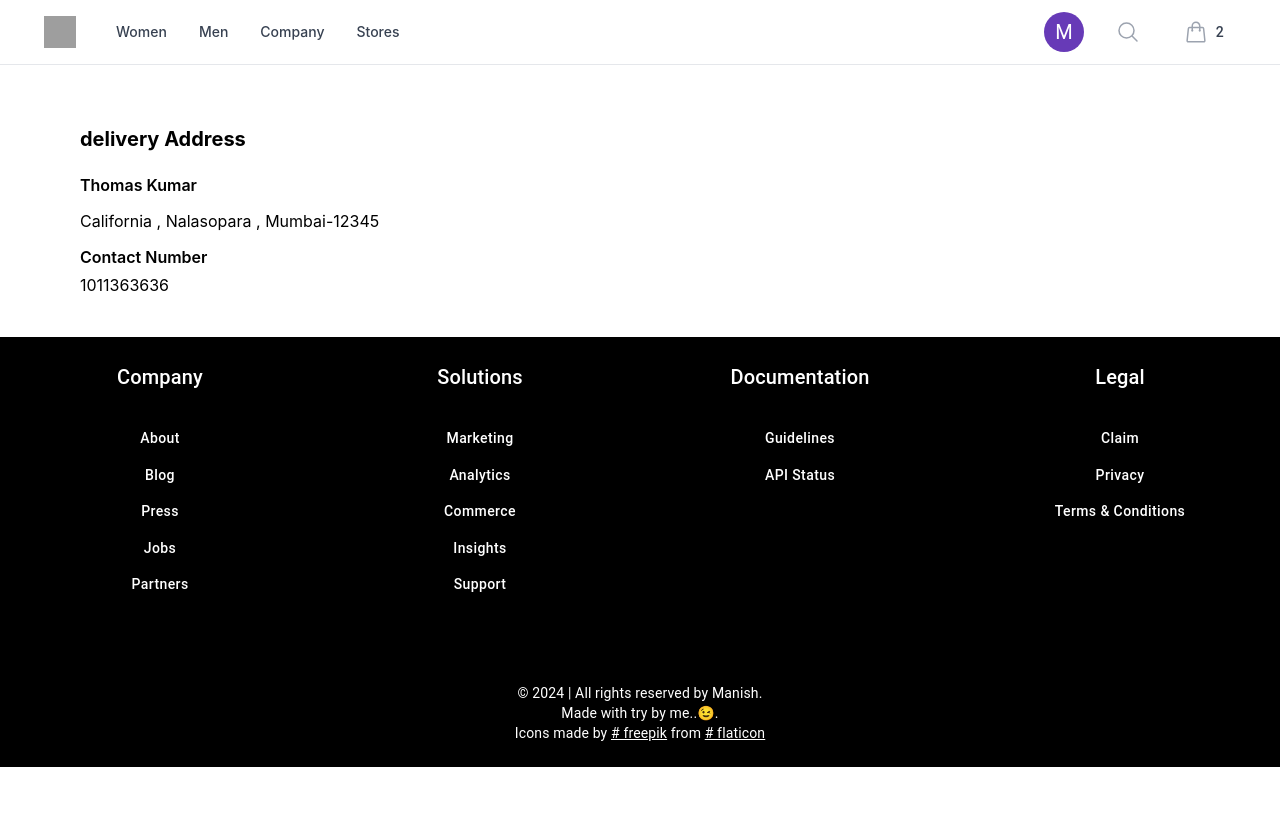
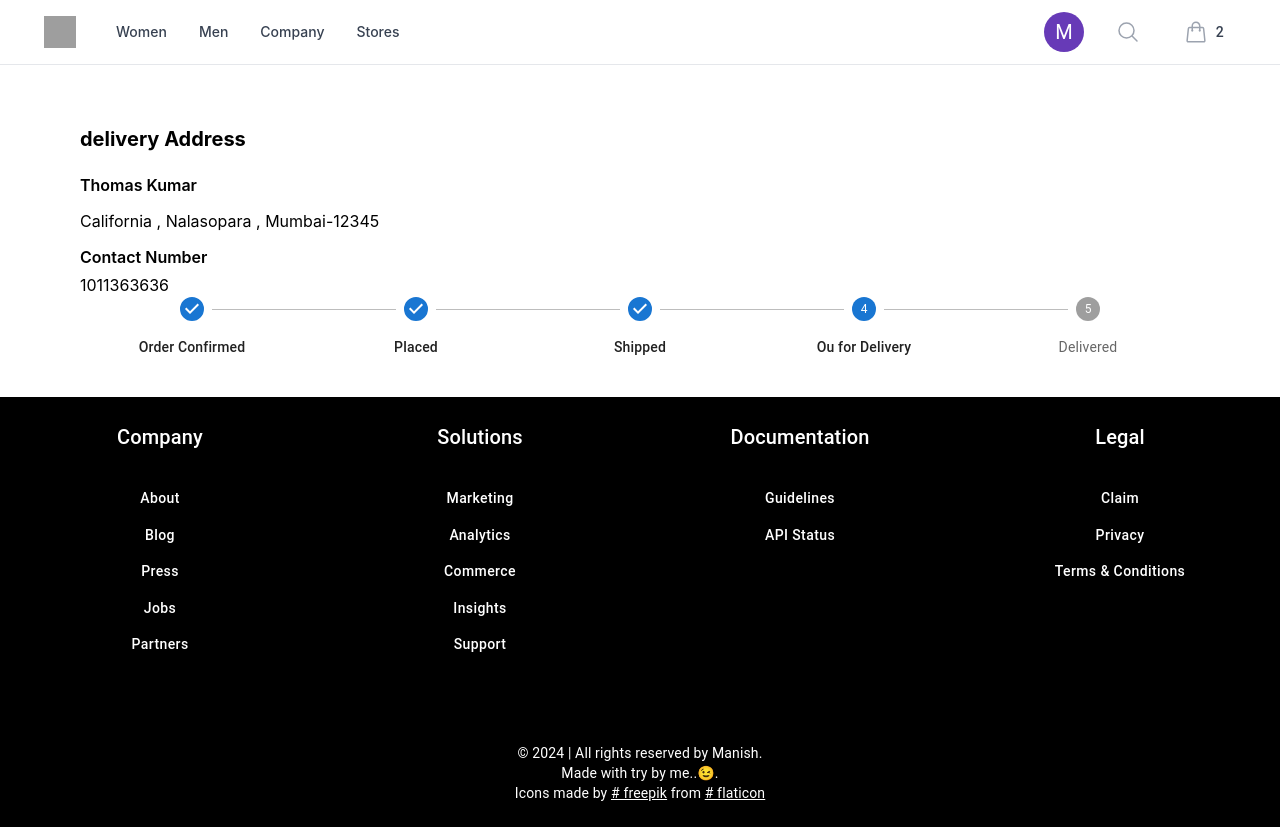
Before and after one commit to manish0to1/e-commerce, a React (Create React App) app: page / in a window 1280 px wide. Before the commit the page ends 800 px from the top, so only its background shows below. Built offline with nearby package versions, Linux system fonts and the light colour scheme; grey boxes are pictures that could not be loaded.

Commit message:
created order tracking stepper

```diff
--- a/src/customer/components/Order/OrderDetails.jsx
+++ b/src/customer/components/Order/OrderDetails.jsx
@@ -1,11 +1,17 @@
 import React from "react";
 import AddressCard from "../AdderessCard/AddressCard";
+import OrderTracking from "./OrderTracking";
 
 const OrderDetails = () => {
   return (
     <div className="px:5 lg:px-20">
-      <h1 className="font-bold text-xl py-5">delivery Address</h1>
-      <AddressCard />
+      <div>
+        <h1 className="font-bold text-xl py-5">delivery Address</h1>
+        <AddressCard />
+      </div>
+      <div>
+        <OrderTracking activeStep={3} />
+      </div>
     </div>
   );
 };
--- a/src/customer/components/Order/OrderTracking.jsx
+++ b/src/customer/components/Order/OrderTracking.jsx
@@ -1,7 +1,28 @@
+import { Step, StepLabel, Stepper } from "@mui/material";
 import React from "react";
 
-const OrderTracking = () => {
-  return <div>Order Tracking Page !</div>;
+const steps = [
+  "Order Confirmed",
+  "Placed",
+  "Shipped",
+  "Ou for Delivery",
+  "Delivered",
+];
+
+const OrderTracking = ({ activeStep }) => {
+  return (
+    <div className="w-full">
+      <Stepper activeStep={activeStep} alternativeLabel>
+        {steps.map((label) => (
+          <Step>
+            <StepLabel sx={{ color: "#9155FD", font: "40px" }}>
+              {label}
+            </StepLabel>
+          </Step>
+        ))}
+      </Stepper>
+    </div>
+  );
 };
 
 export default OrderTracking;
```
